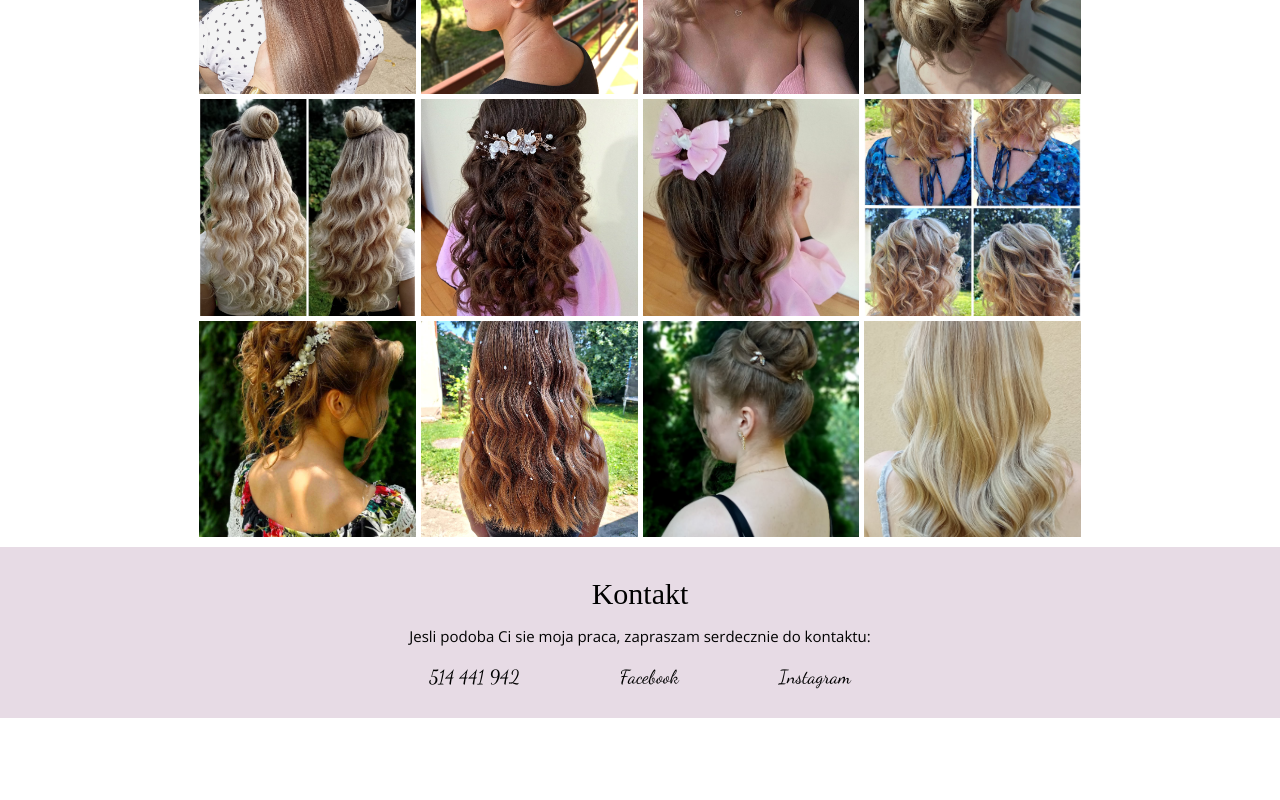
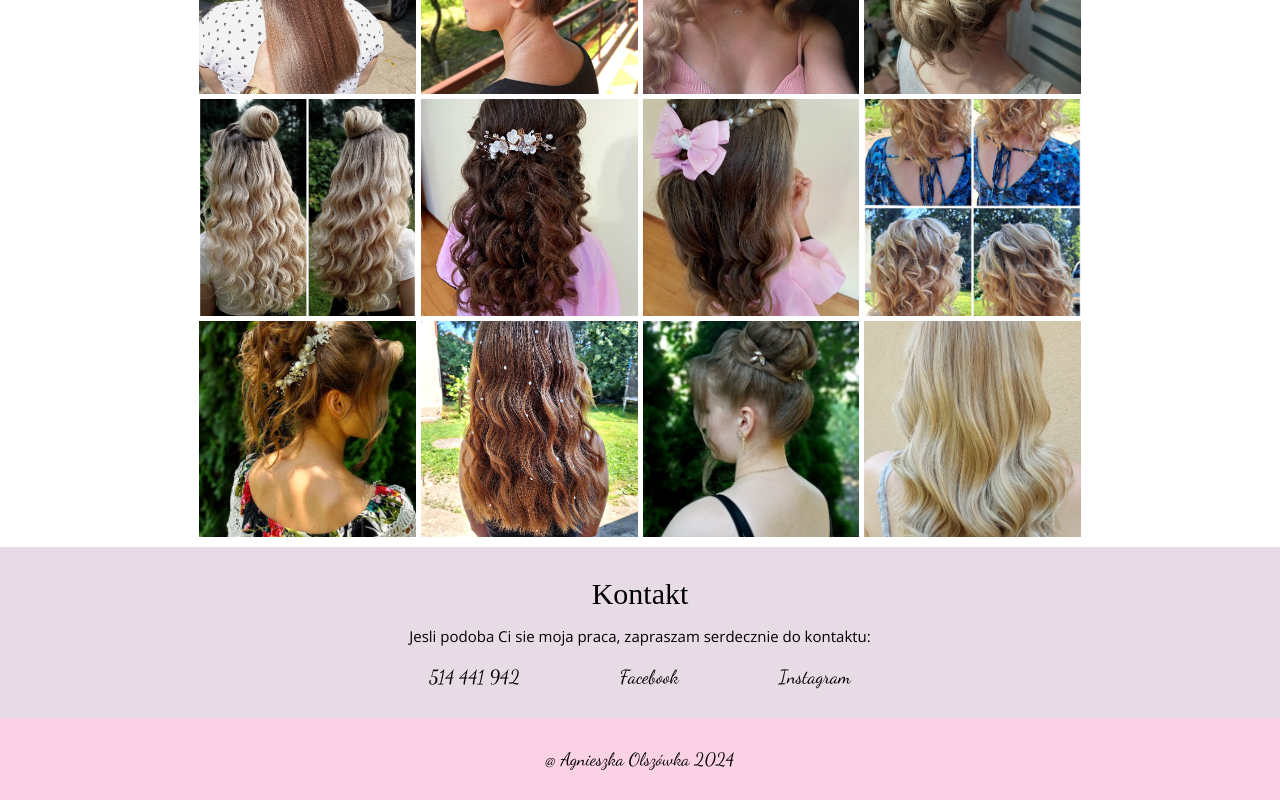
Before and after one commit to czesuaww/hairdresser-site, a React (Create React App) app: page / in a window 1280 px wide. Shown: the part 1674-2474 px from the top of the page. Before the commit the page ends 2392 px from the top, so only its background shows below. Built offline with nearby package versions, Linux system fonts and the light colour scheme; a web font is replaced by a local one.

Commit message:
Created footer section

```diff
--- a/src/App.js
+++ b/src/App.js
@@ -4,6 +4,7 @@ import AboutMe from './components/About/About';
 import Offers from './components/Offers/Offers.js';
 import Gallery from './components/Gallery/Gallery.js';
 import Contact from './components/Contact/Contact.js';
+import Footer from './components/Footer/Footer.js';
 
 function App() {
   return (
@@ -13,6 +14,7 @@ function App() {
       <Offers/>
       <Gallery/>
       <Contact/>
+      <Footer/>
     </div>
   );
 }
--- /dev/null
+++ b/src/components/Footer/Footer.js
@@ -0,0 +1,15 @@
+import style from './Footer.module.css';
+
+const Footer = () => {
+    const year = new Date().getFullYear();
+
+    return (
+        <div className={style.container}>
+            <p className={style.text}>
+                &#64; Agnieszka Olszówka {year}
+            </p>
+        </div>
+    );
+}
+
+export default Footer;
--- /dev/null
+++ b/src/components/Footer/Footer.module.css
@@ -0,0 +1,9 @@
+.container{
+    padding: 30px;
+    background-color: #fbd1e5;
+}
+
+.text{
+    font-family: "Dancing Script", cursive;
+    font-size: 1.8rem;
+}
```
